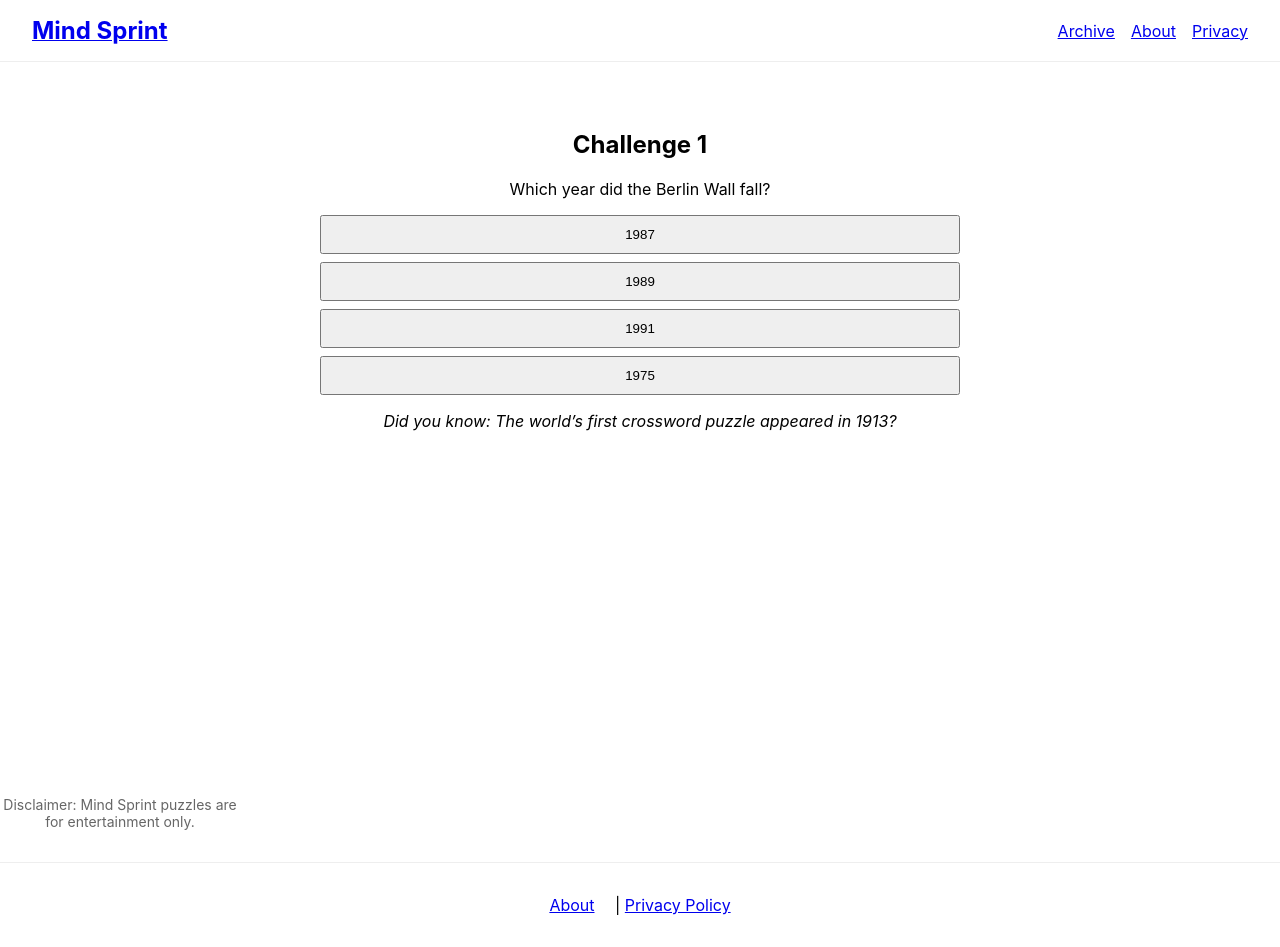
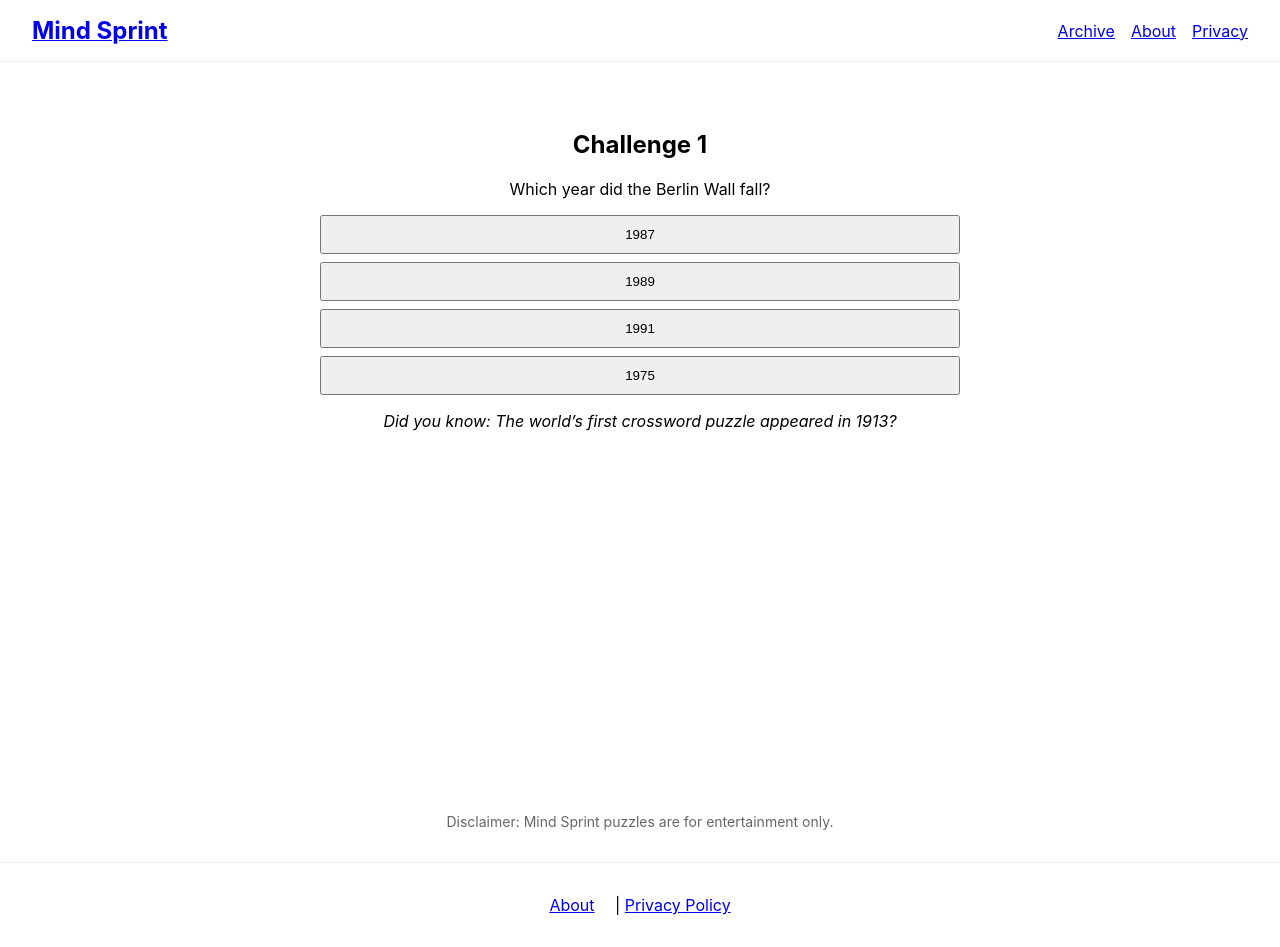
Before and after one commit to justinchase1984/mind-sprint, a Next.js app: page /puzzle/1 in a window 1280 px wide. Built offline with nearby package versions, Linux system fonts and the light colour scheme; no server answers.

Commit message:
Update [id].tsx

```diff
--- a/pages/puzzle/[id].tsx
+++ b/pages/puzzle/[id].tsx
@@ -306,13 +306,14 @@ export default function PuzzlePage() {
       {/* Bottom ad slot */}
       <div style={{ gridColumn: '1 / -1' }} />
 
-      {/* Disclaimer */}
+      {/* Single centered disclaimer */}
       <p
         style={{
           fontSize: '0.875rem',
           color: '#666',
-          margin: '2rem auto',
+          gridColumn: '1 / -1',
           textAlign: 'center',
+          margin: '2rem 0',
         }}
       >
         Disclaimer: Mind Sprint puzzles are for entertainment only.
```
